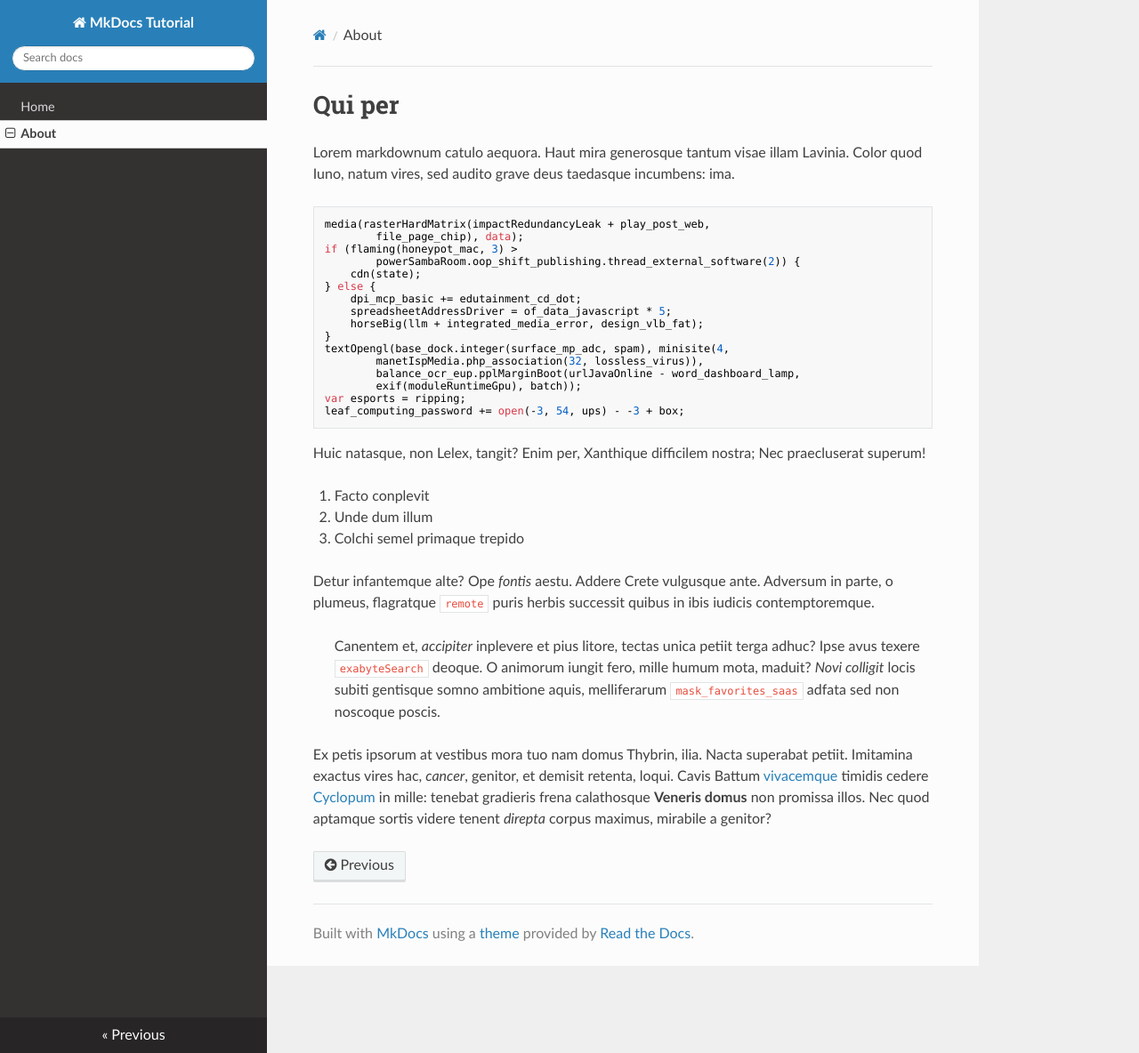
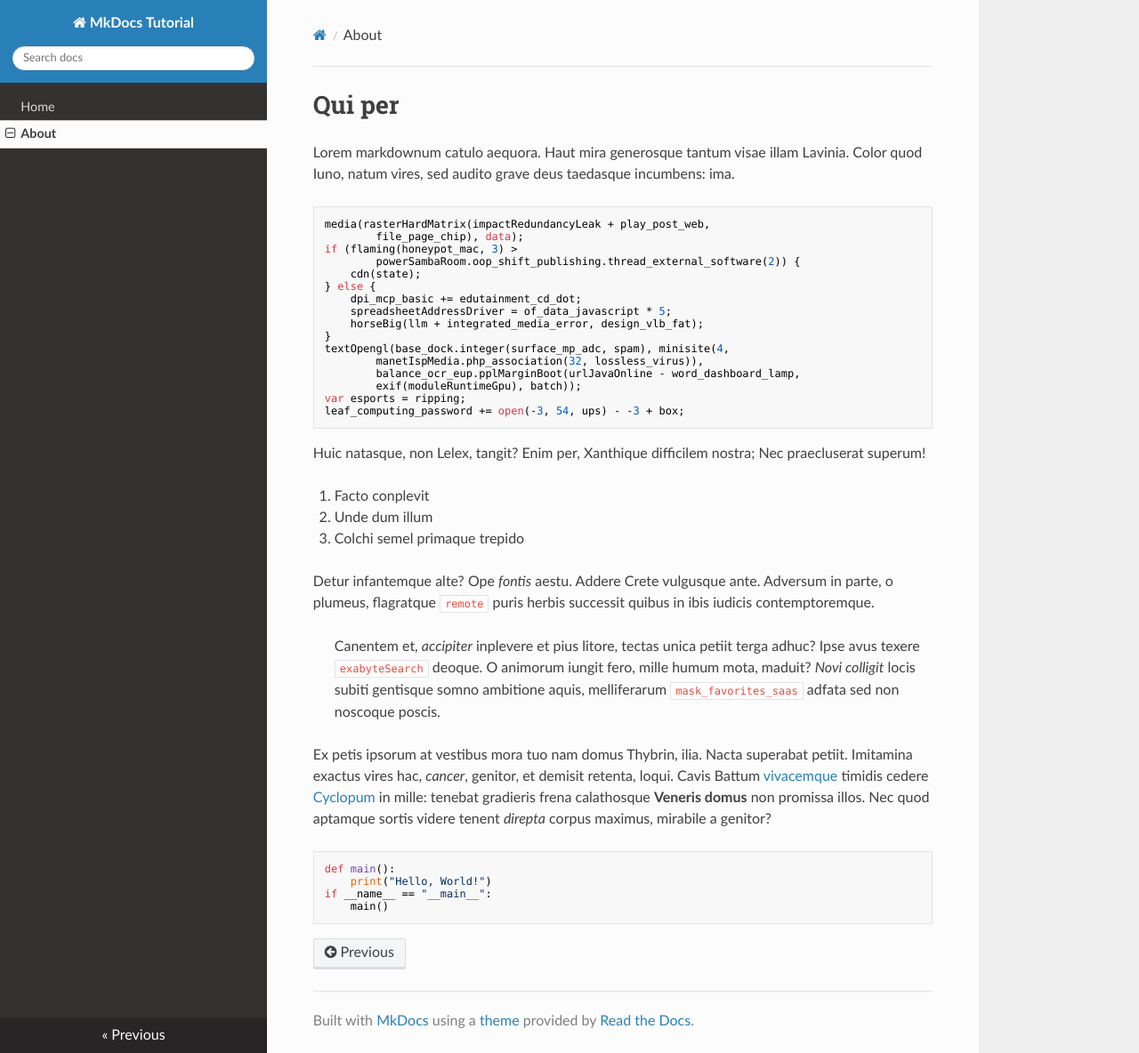
Before and after one commit to turbotimon/mkdocs-tutorial, an MkDocs documentation site: the page built from docs/about.md, in a window 1280 px wide and 1184 px high. Shown: the whole window at 89% size. Built offline with MkDocs 1.6.1, drawn with Linux system fonts in a browser that asks for light colours; nearby versions of some CDN libraries.

Commit message:
improve theme

````diff
--- a/docs/about.md
+++ b/docs/about.md
@@ -43,3 +43,10 @@ loqui. Cavis Battum [vivacemque](#qui-per) timidis cedere [Cyclopum](#qui-per)
 in mille: tenebat gradieris frena calathosque **Veneris domus** non promissa
 illos. Nec quod aptamque sortis videre tenent *direpta* corpus maximus, mirabile
 a genitor?
+
+```python
+def main():
+    print("Hello, World!")
+if __name__ == "__main__":
+    main()
+```
--- a/mkdocs.yml
+++ b/mkdocs.yml
@@ -2,4 +2,9 @@ site_name: MkDocs Tutorial
 nav:
   - Home: index.md
   - About: about.md
-theme: readthedocs
+theme:
+  name: readthedocs
+  # name: mkdocs
+  palette:
+    nav_style: dark
+    # highlightjs: true # Default is already true
````
